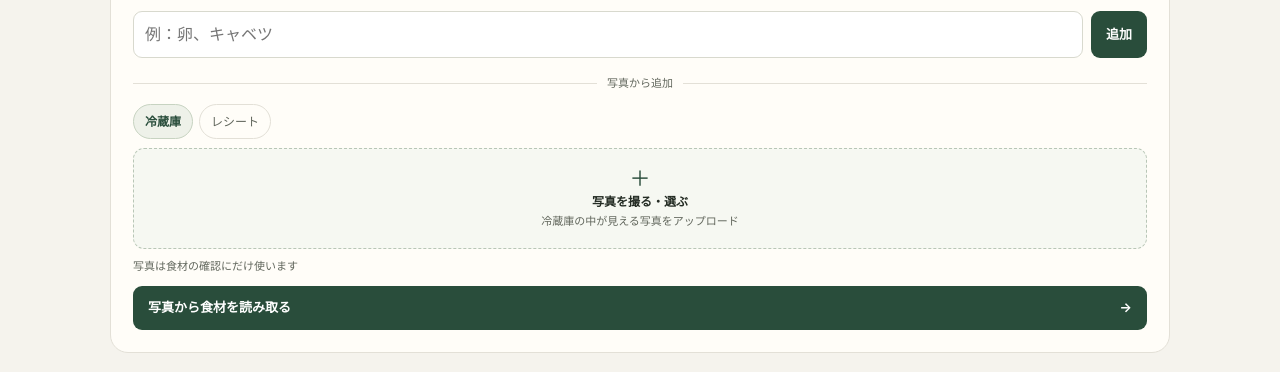
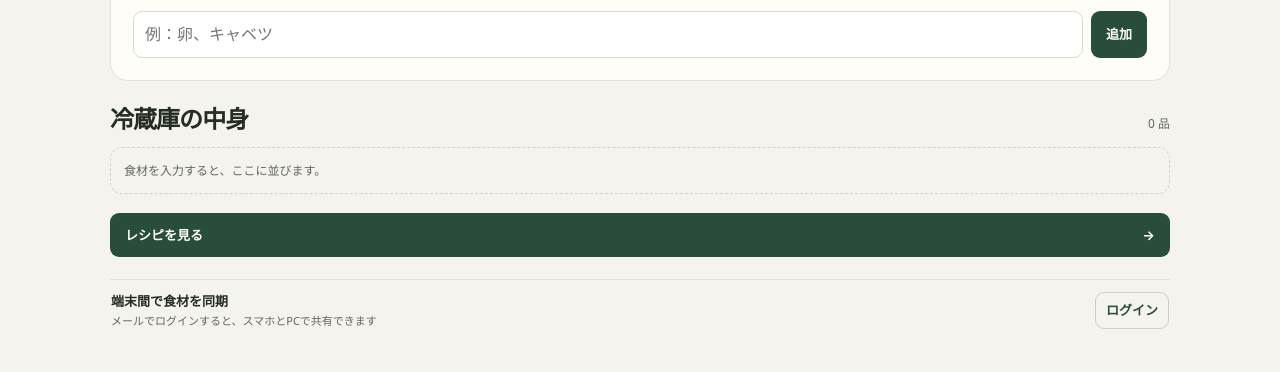
Before and after one commit to mrmokomokopant-spec/kyou-no-reizouko, a plain HTML site: page index.html in a window 1280 px wide. Shown: the part 417-789 px from the top of the page. Drawn offline with nearby package versions, Linux system fonts and the light colour scheme.

Commit message:
写真食材読み取りのデモ機能を削除

```diff
--- a/index.html
+++ b/index.html
@@ -41,25 +41,6 @@
     .add,.primary { color:#fff; background:var(--green); padding:9px 14px }
     .add:hover,.primary:hover { background:#203e2f }
     .primary { width:100%; display:flex; align-items:center; justify-content:space-between; min-height:44px }
-    .primary:disabled { opacity:.65; cursor:wait }
-    .divider { display:flex; align-items:center; gap:10px; margin:16px 0 12px; color:var(--muted); font-size:11px }
-    .divider::before,.divider::after { content:""; height:1px; background:var(--line); flex:1 }
-    .tabs,.filters { display:flex; gap:6px; flex-wrap:wrap }
-    .tab,.filter { padding:7px 11px; color:var(--muted); border:1px solid var(--line); background:transparent; border-radius:999px; font-size:12px; white-space:nowrap }
-    .tab:hover,.filter:hover { background:var(--soft) }
-    .tab.active,.filter.active { color:var(--green); border-color:#c7d3c1; background:var(--soft); font-weight:700 }
-    .drop { margin-top:9px; display:grid; place-items:center; text-align:center; position:relative; border:1px dashed #b8c6b6; border-radius:11px; background:#f6f8f2; overflow:hidden; min-height:101px }
-    .drop:focus-within { outline:2px solid #9a512d; outline-offset:3px }
-    .drop-content { padding:12px }
-    .camera { font-size:21px; color:var(--green); line-height:1 }
-    .drop strong { display:block; font-size:12px; margin-top:3px }
-    .drop small { display:block; font-size:11px; color:var(--muted) }
-    .drop input { position:absolute; inset:0; width:100%; height:100%; opacity:0; cursor:pointer }
-    .preview { display:none; width:100%; height:155px; object-fit:cover }
-    .drop.has-image .preview { display:block }
-    .drop.has-image .drop-content { position:absolute; bottom:7px; left:7px; max-width:calc(100% - 14px); overflow-wrap:anywhere; background:var(--paper); padding:5px 8px; border-radius:6px }
-    .drop.has-image .camera,.drop.has-image small { display:none }
-    .privacy { margin:8px 0 11px; color:var(--muted); font-size:11px }
     .section-head { display:flex; justify-content:space-between; align-items:baseline; gap:10px; margin:0 0 11px }
     .section-head h2 { margin:0; font-size:clamp(17px,2.3vw,24px); line-height:1.35; letter-spacing:-.04em }
     .section-head span { color:var(--muted); font-size:12px; white-space:nowrap }
@@ -69,7 +50,6 @@
     .chip button { flex:none; width:32px; height:32px; padding:0; border:0; background:none; color:var(--green); font-size:18px; border-radius:50% }
     .chip button:hover { background:#d5e0ce }
     .empty,.meal-idea-empty,.no-recipes { border:1px dashed #cdd4c8; border-radius:12px; padding:13px; margin:0; color:var(--muted); font-size:12px }
-    .demo-note { color:var(--muted); font-size:11px; margin-top:7px }
     .meal-ideas,.recipes { display:grid; gap:9px }
     .meal-idea { border-radius:12px; overflow:hidden }
     .meal-idea summary { display:flex; align-items:center; gap:8px; padding:12px 14px; list-style:none; font-size:14px; color:var(--green) }
@@ -146,13 +126,8 @@
     <section class="upload-card" aria-label="食材の取り込み">
       <h2>食材を追加</h2>
       <form class="manual" id="manual"><input id="ingredientInput" placeholder="例：卵、キャベツ" aria-label="食材を入力"><button class="add">追加</button></form>
-      <div class="divider">写真から追加</div>
-      <div class="tabs"><button class="tab active" data-kind="fridge">冷蔵庫</button><button class="tab" data-kind="receipt">レシート</button></div>
-      <label class="drop" id="drop"><img class="preview" id="preview" alt="選択した写真"><div class="drop-content"><div class="camera" id="camera">＋</div><strong id="uploadTitle">写真を撮る・選ぶ</strong><small id="uploadHint">冷蔵庫の中が見える写真をアップロード</small></div><input id="photo" type="file" accept="image/*" capture="environment" aria-label="写真を撮るまたは画像を選ぶ"></label>
-      <div class="privacy">写真は食材の確認にだけ使います</div>
-      <button class="primary" id="scan">写真から食材を読み取る <span>→</span></button>
     </section>
-    <section class="ingredient-list"><div class="section-head"><h2>冷蔵庫の中身</h2><span id="count">0 品</span></div><div class="ingredients" id="ingredients"></div><div class="empty" id="empty">食材を入力すると、ここに並びます。</div><div class="demo-note" id="demoNote" hidden>写真認識はデモ表示です。実際の食材と違う場合は、チップを編集してください。</div></section>
+    <section class="ingredient-list"><div class="section-head"><h2>冷蔵庫の中身</h2><span id="count">0 品</span></div><div class="ingredients" id="ingredients"></div><div class="empty" id="empty">食材を入力すると、ここに並びます。</div></section>
     <button class="primary next-page" id="showRecipes" type="button">レシピを見る <span>→</span></button>
     <section class="cloud-card"><div class="cloud-row"><div class="cloud-copy"><strong id="cloudTitle">端末間で食材を同期</strong><span id="cloudSubtitle">メールでログインすると、スマホとPCで共有できます</span></div><button class="cloud-action" id="cloudToggle">ログイン</button></div><form class="cloud-form" id="cloudForm"><input id="cloudEmail" type="email" autocomplete="email" placeholder="メールアドレス" required><button class="cloud-action" type="submit">ログインリンクを送る</button></form><p class="cloud-help" id="cloudHelp"></p></section>
   </main>
@@ -211,7 +186,7 @@ function ingredientName(value){
 
 const STORAGE_KEY='kyou-no-reizouko-ingredients-v1';
 let items=[];try{const saved=JSON.parse(localStorage.getItem(STORAGE_KEY)||'[]');if(Array.isArray(saved))items=saved.filter(x=>typeof x==='string')}catch{}
-let kind='fridge',filter='all',imageUrl='';const $=s=>document.querySelector(s);
+let filter='all';const $=s=>document.querySelector(s);
 const cloudConfig=window.SUPABASE_CONFIG||{};let cloudClient=null,cloudUser=null,cloudTimer=null;
 let cloudQueue=Promise.resolve();
 let cloudSessionKnown=false,editedBeforeSession=false;
@@ -344,7 +319,6 @@ function render(){
   $('#count').textContent=items.length+' 品';
   $('#recipeIngredientsSummary').textContent=items.length?'使う食材　'+items.join('・'):'食材を追加すると、レシピを提案します。';
   $('#empty').hidden=items.length>0;
-  $('#demoNote').hidden=!window.demoItems;
 
   const available=new Set(items.map(ingredientName));
   if(mushrooms.some(name=>available.has(name)))available.add('きのこ');
@@ -412,10 +386,7 @@ function add(list){
   render();
   return added;
 }
-document.querySelectorAll('.tab').forEach(b=>b.onclick=()=>{document.querySelectorAll('.tab').forEach(x=>x.classList.remove('active'));b.classList.add('active');kind=b.dataset.kind;$('#uploadHint').textContent=kind==='fridge'?'冷蔵庫の中が見える写真をアップロード':'買った食材が写ったレシートをアップロード';$('#uploadTitle').textContent=kind==='fridge'?'写真を撮る・選ぶ':'レシートを撮る・選ぶ';$('#scan').innerHTML=(kind==='fridge'?'写真':'レシート')+'から食材を読み取る <span>→</span>';$('#photo').value=''});
-$('#photo').onchange=e=>{const f=e.target.files[0];if(!f)return;if(imageUrl)URL.revokeObjectURL(imageUrl);imageUrl=URL.createObjectURL(f);$('#preview').src=imageUrl;$('#drop').classList.add('has-image');$('#uploadTitle').textContent=f.name};
-$('#scan').onclick=()=>{if(!$('#photo').files[0]){toast('先に写真を撮るか、画像を選んでください');$('#photo').click();return}const btn=$('#scan');btn.disabled=true;btn.textContent='写真を確認しています…';setTimeout(()=>{btn.disabled=false;btn.innerHTML='写真から食材を読み取る <span>→</span>';window.demoItems=true;const demo=kind==='fridge'?['卵','キャベツ','トマト','玉ねぎ']:['卵','鶏むね肉','にんじん'];const n=add(demo);toast('食材候補を追加しました。内容を確認してください');},850)};
-$('#manual').onsubmit=e=>{e.preventDefault();const val=$('#ingredientInput').value;if(!val.trim())return;const n=add(val.split(/[、,，\s]+/));$('#ingredientInput').value='';window.demoItems=false;toast(n?'食材を追加しました':'すでに追加されています')};
+$('#manual').onsubmit=e=>{e.preventDefault();const val=$('#ingredientInput').value;if(!val.trim())return;const n=add(val.split(/[、,，\s]+/));$('#ingredientInput').value='';toast(n?'食材を追加しました':'すでに追加されています')};
 document.querySelectorAll('.filter').forEach(b=>b.onclick=()=>{document.querySelectorAll('.filter').forEach(x=>x.classList.remove('active'));b.classList.add('active');filter=b.dataset.filter;render()});render();
 function setCloudStatus(title,subtitle,button){$('#cloudTitle').textContent=title;$('#cloudSubtitle').textContent=subtitle;$('#cloudToggle').textContent=button}
 function showCloudHelp(message){const el=$('#cloudHelp');el.textContent=message;el.classList.add('show')}
```
